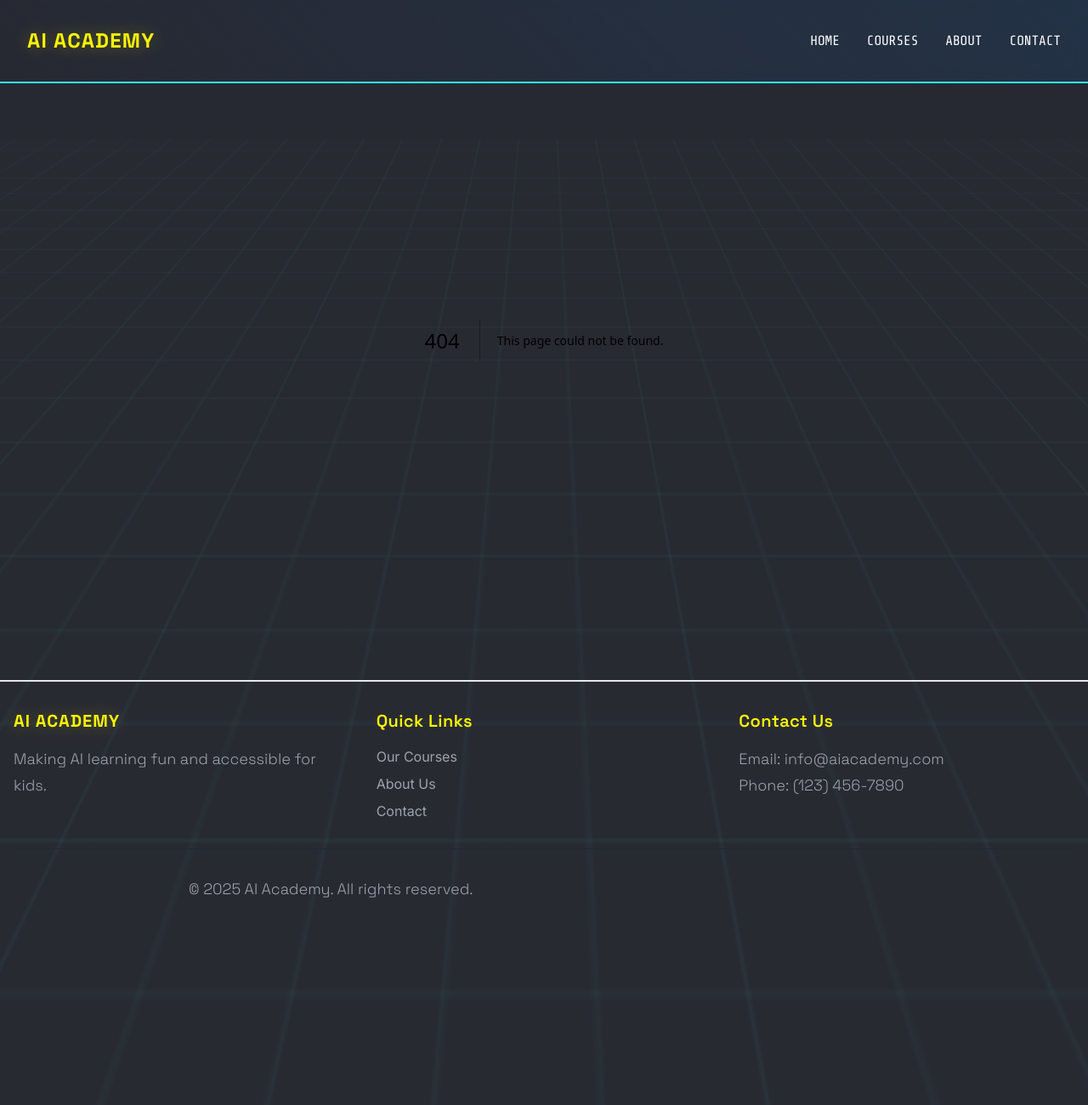
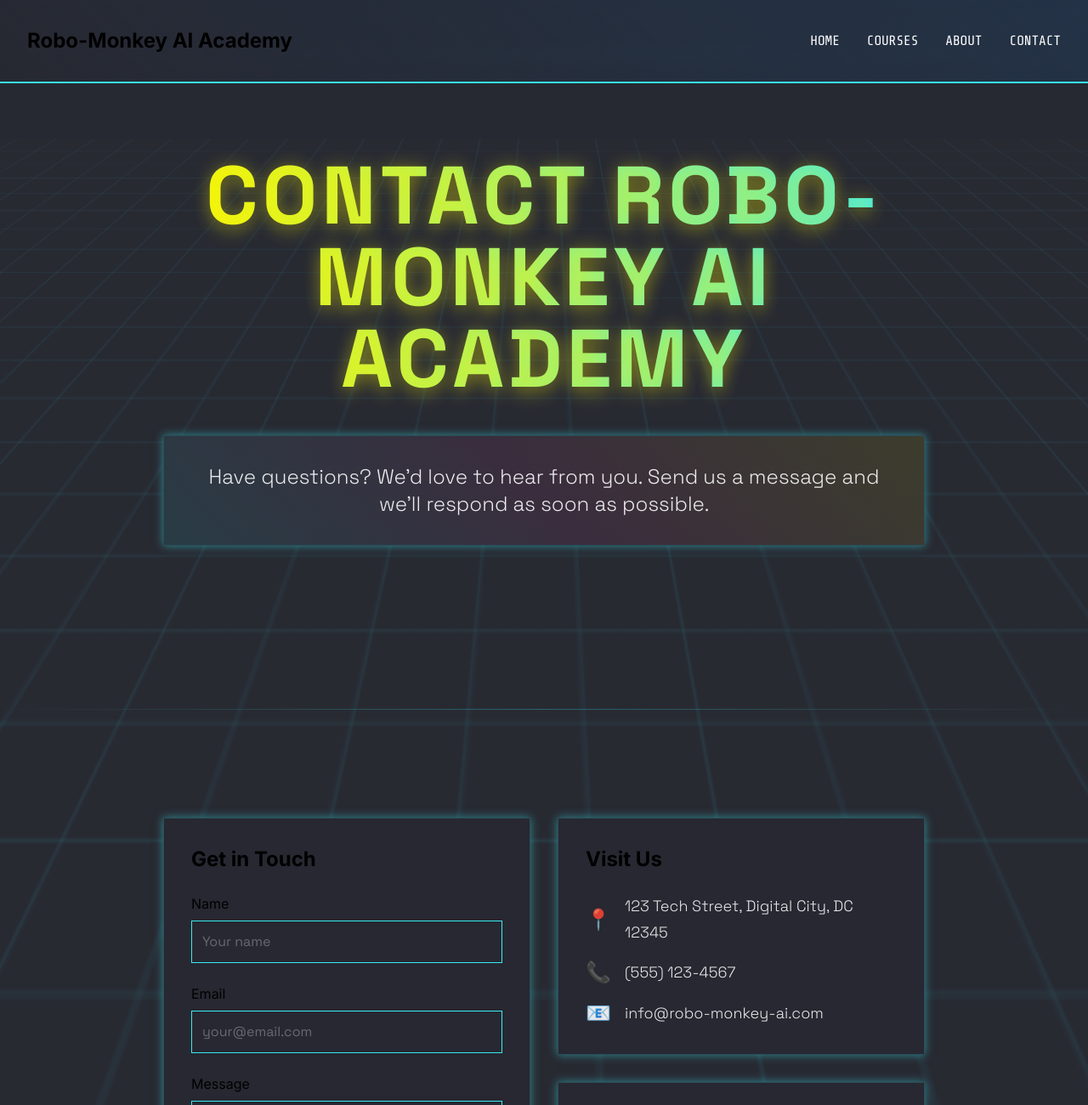
Before and after one commit to yamatokhee/ai-academy, a Next.js app: page /ai-academy/contact in a window 1280 px wide. Before the commit this address had no page. Shown: the top 1300 px of the page at 85% size. Before the commit the page ends 1094 px from the top, so only its background shows below. Built offline with nearby package versions, Linux system fonts and the light colour scheme.

Commit message:
Update business name to Robo-Monkey AI Academy and fix text colors in contact page

```diff
--- a/app/contact/page.tsx
+++ b/app/contact/page.tsx
@@ -12,13 +12,25 @@ export default function ContactPage() {
       {/* Contact Section */}
       <section className="py-32 relative">
         <div className="container mx-auto px-6">
+          <div className="max-w-4xl mx-auto text-center">
+            <h1 className="cyberpunk-text main-title mb-8">Contact Robo-Monkey AI Academy</h1>
+            <div className="cyberpunk-card p-8 mb-16 bg-gradient-glow">
+              <p className="text-xl md:text-2xl leading-relaxed text-pale-silver">
+                Have questions? We'd love to hear from you. Send us a message and we'll respond as soon as possible.
+              </p>
+            </div>
+          </div>
+        </div>
+      </section>
+
+      {/* Contact Section */}
+      <section className="py-32 relative">
+        <div className="container mx-auto px-6">
           <div className="max-w-4xl mx-auto">
-            <h1 className="cyberpunk-text main-title text-center mb-16">Contact Us</h1>
-
-            <div className="grid grid-cols-1 md:grid-cols-2 gap-8 md:gap-12">
+            <div className="grid grid-cols-1 md:grid-cols-2 gap-8">
               {/* Contact Form */}
               <div className="cyberpunk-card p-8">
-                <h2 className="text-2xl font-bold mb-8 text-bright-yellow">Get in Touch</h2>
+                <h2 className="text-2xl font-bold mb-6 text-bright-yellow">Get in Touch</h2>
                 <form className="space-y-6">
                   <div>
                     <label className="block text-bright-yellow mb-2" htmlFor="name">
@@ -74,7 +86,7 @@ export default function ContactPage() {
                     </p>
                     <p className="flex items-center text-pale-silver">
                       <span className="text-2xl mr-4">📧</span>
-                      info@aiacademy.com
+                      info@robo-monkey-ai.com
                     </p>
                   </div>
                 </div>
--- a/app/layout.tsx
+++ b/app/layout.tsx
@@ -8,8 +8,8 @@ import Link from 'next/link'
 const inter = Inter({ subsets: ['latin'] })
 
 export const metadata: Metadata = {
-  title: 'AI Academy for Kids',
-  description: 'Learn AI concepts through fun and interactive lessons designed for children under 9 years old.',
+  title: 'Robo-Monkey AI Academy',
+  description: 'AI Academy for children under 9 years old',
 }
 
 export default function RootLayout({
@@ -19,15 +19,22 @@ export default function RootLayout({
 }) {
   return (
     <html lang="en">
+      <head>
+        <title>Robo-Monkey AI Academy</title>
+        <meta name="description" content="AI Academy for children under 9 years old" />
+        <link rel="icon" href="/favicon.ico" />
+      </head>
       <body className={`${inter.className} cyberpunk-container`}>
         <div className="grid-background"></div>
         {/* Navigation */}
         <nav className="cyberpunk-header">
           <div className="container mx-auto px-4">
             <div className="flex justify-between items-center h-16">
-              <Link href="/" className="cyberpunk-text text-2xl font-bold">
-                AI Academy
-              </Link>
+              <div className="flex items-center">
+                <Link href="/" className="text-2xl font-bold text-bright-yellow hover:text-electric-blue transition-colors">
+                  Robo-Monkey AI Academy
+                </Link>
+              </div>
               <div className="hidden md:flex space-x-8 cyberpunk-nav">
                 <Link href="/" className="text-white hover:text-accent-2 transition-colors">
                   Home
--- /dev/null
+++ b/next.config.js
@@ -0,0 +1,10 @@
+/** @type {import('next').NextConfig} */
+const nextConfig = {
+  output: 'export',  // Enable static exports
+  basePath: '/ai-academy', // Replace with your repository name
+  images: {
+    unoptimized: true, // Required for static export
+  },
+}
+
+module.exports = nextConfig
```
